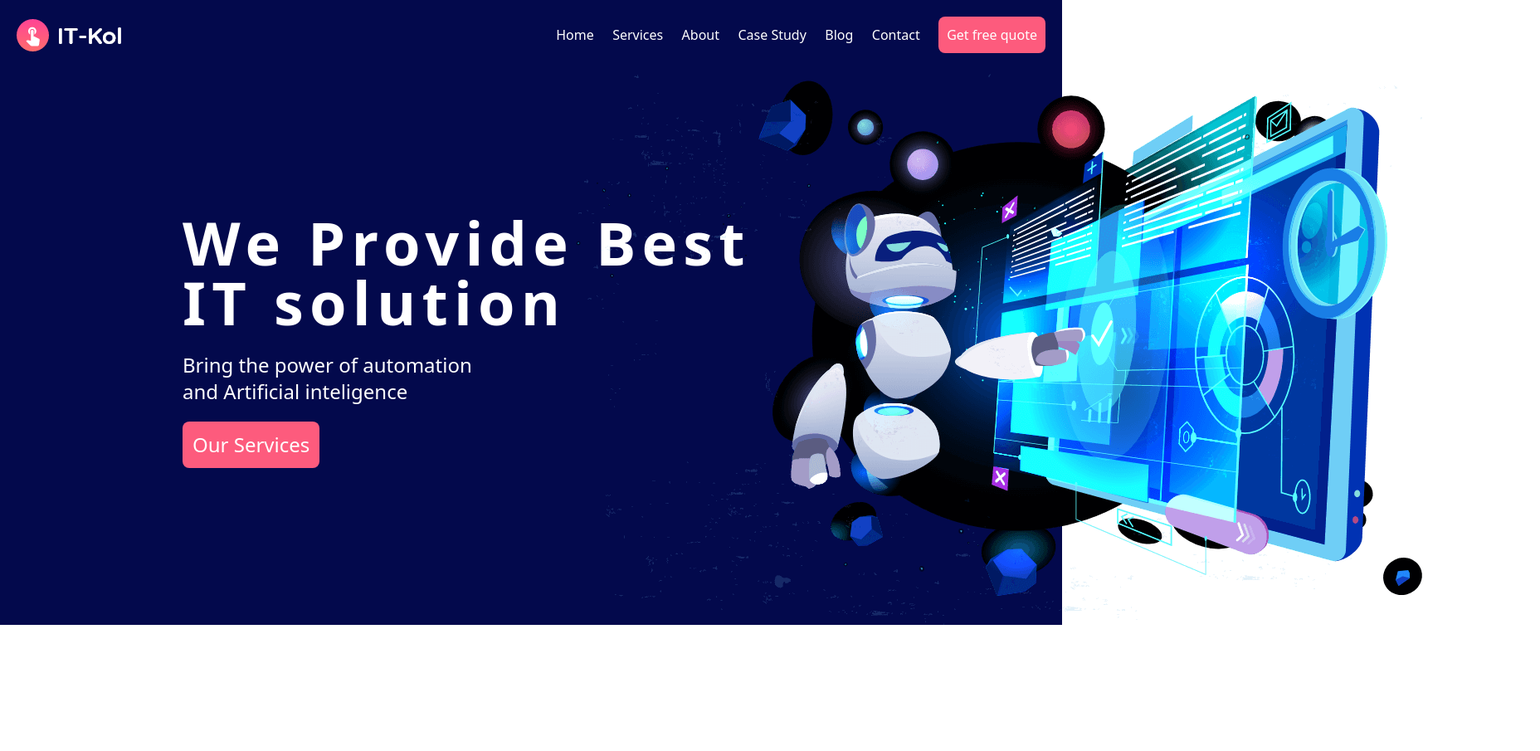
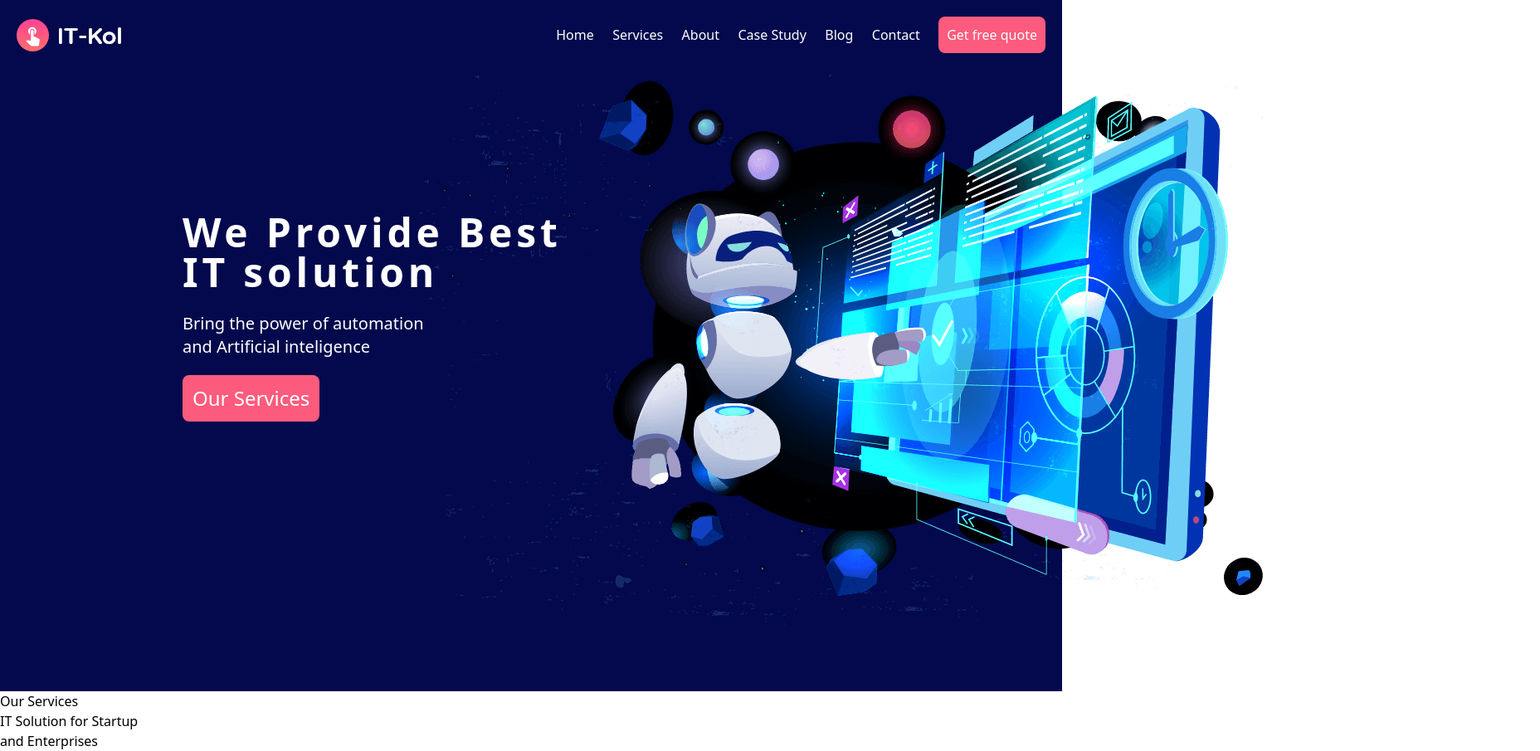
Before and after one commit to efron07/IT-landing-page, a website: page index.html in a window 1280 px wide. Shown: the whole page at 83% size, 1856 px wide, since content can reach past the window. Before the commit the page ends 800 px from the top, so only its background shows below. Drawn offline with Linux system fonts and the light colour scheme.

Commit message:
some error

```diff
--- a/index.html
+++ b/index.html
@@ -27,19 +27,28 @@
         </div>
      </nav>
      <!-- header -->
-     <header  id ="home" class="bg-color-secondary " >
-    <div class="container ">
-        <div class="container px-48 absolute top-64 left-7">
-            <h1 class="text-white text-7xl tracking-wider font-bold">We Provide Best <br>IT solution</h1>
-            <p class="text-white pt-6 text-2xl">Bring the power of automation <br> and Artificial inteligence</p>
-            <div class="py-5 ">
-                <button class="border-solid bg-color-primary p-3 rounded-lg  text-2xl text-white" > Our Services</button>
+    <section id="hoome">
+       <header  class="bg-color-secondary pb-20 ">
+        <div class="container ">
+            <div class="container pr-50 relative left-96 ">
+                <img src="/img/hero-img.png" alt="hero-image" srcset="">
             </div>
+            <div class="container px-48 absolute top-64 left-7 z-10">
+                <h1 class="text-white text-5xl tracking-wider font-bold">We Provide Best <br>IT solution</h1>
+                <p class="text-white pt-6 text-xl">Bring the power of automation <br> and Artificial inteligence</p>
+                <div class="py-5 ">
+                    <button class="border-solid bg-color-primary p-3 rounded-lg  text-2xl text-white"> Our Services</button>
+                </div>
+            </div>
+
         </div>
-        <div class="container pr-50 relative left-96 ml-48">
-            <img  class="" src="/img/hero-img.png" alt="hero-image" srcset="">
-        </div>
+       </header>
+   </section>
+   <section id="services">
+    <div class="container">
+        <p>Our Services</p>
+        <h1>IT Solution for Startup <br> and Enterprises</h1>
     </div>
-     </header>
+   </section>
 </body>
 </html>
```
Also changed, not shown: css/main.css.
